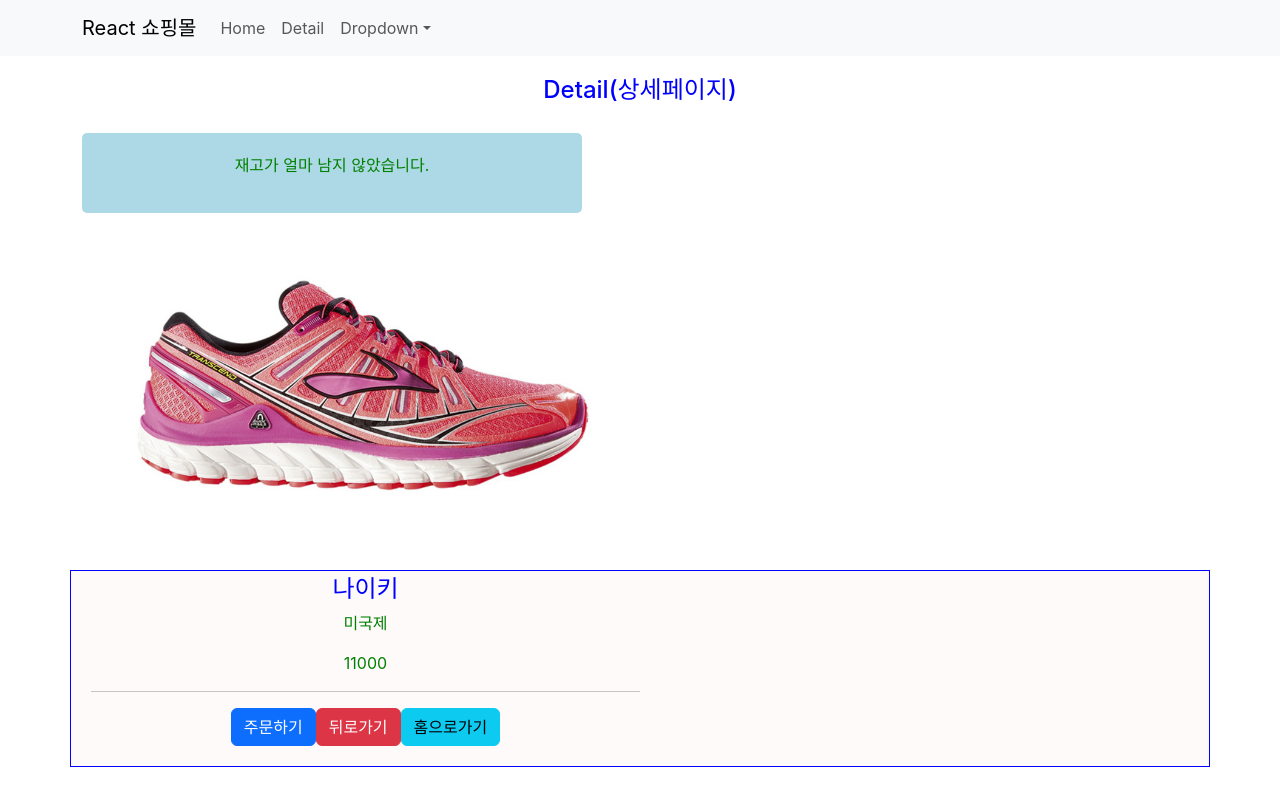
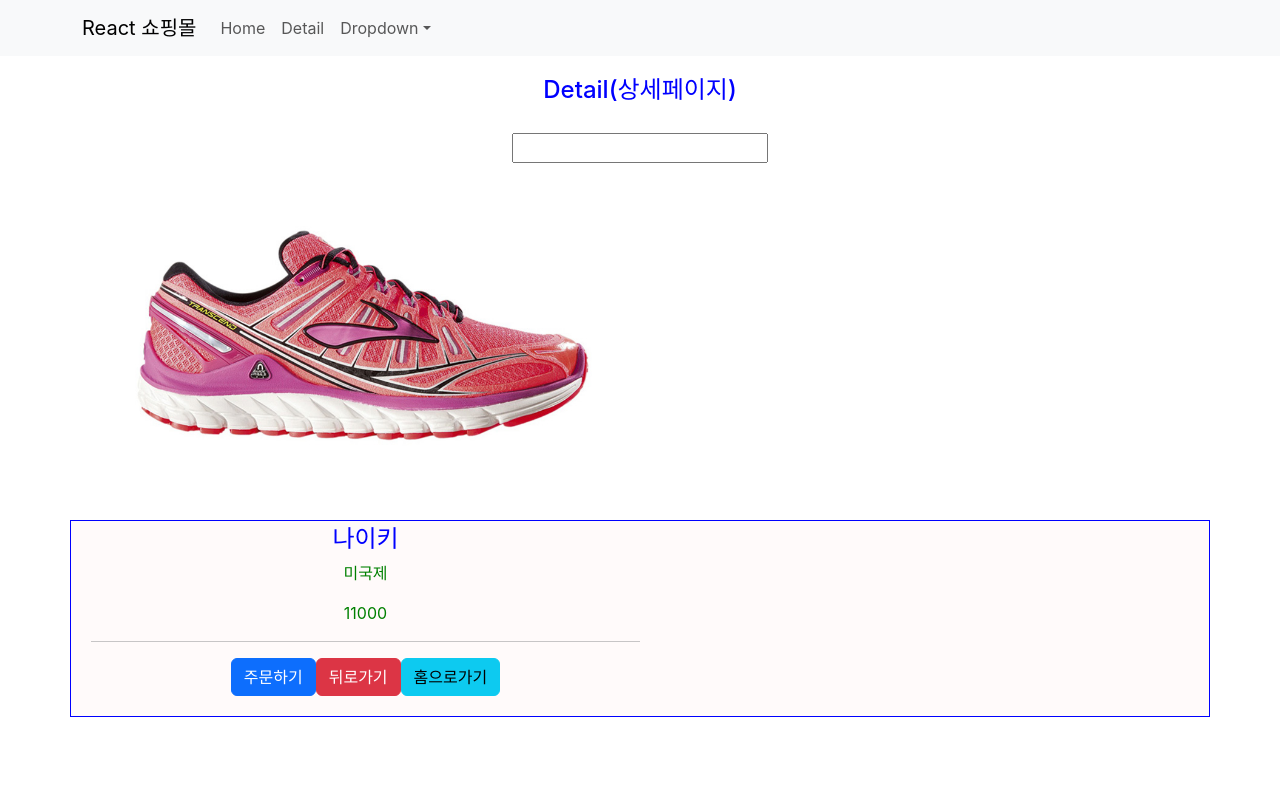
Before and after one commit to JongChanLee01/study_shoppingMall, a React (Create React App) app in the folder shop/: page /detail/1 in a window 1280 px wide. Built offline with nearby package versions, Linux system fonts and the light colour scheme.

Commit message:
useEffect

```diff
--- a/shop/src/components/Details.js
+++ b/shop/src/components/Details.js
@@ -5,6 +5,7 @@
 import styled from "styled-components";
 
 import "../Details.scss";
+import { useState, useEffect } from "react";
 
 let DIV = styled.div`
   padding:20px;
@@ -38,6 +39,28 @@
 
     let find_goods = props.shoes.find((goods)=> goods.id === parseInt(id));
 
+    let [alert, setAlert] =useState(true);
+    let [inputData, setInputData] = useState("");
+
+    useEffect(()=>{
+      let Timer = setTimeout(()=>{
+        setAlert(false);
+        console.log(alert);
+      }, 3000);
+      return ()=>{clearTimeout(Timer)} // 이렇게 해주어야 한번만 뜸
+    },[alert]) // alert가 변경될때마다 실행
+
+    useEffect(()=>{
+      console.log("업데이트중...");
+    },[inputData]) // inputData가 변경될때마다 실행
+
+
+    let 재고화면 = (
+      <div className="my-alert2">
+        <p>재고가 얼마 남지 않았습니다.</p>
+      </div>
+    )
+
     console.log(find_goods.id);
     return (
         <div className='container'>
@@ -46,9 +69,10 @@
               Detail(상세페이지)
             </TITLE_HEAD>
           </BOX>
-          <div className="my-alert2">
-            <p>재고가 얼마 남지 않았습니다.</p>
-          </div>
+          <input onChange={(e)=>{setInputData(e.target.value)}}/>
+          {
+            alert === true ? 재고화면 : null // ; 쓰면 안됨
+          }
 
           <div className='row'>
             <div className='col-md-6'>
```
